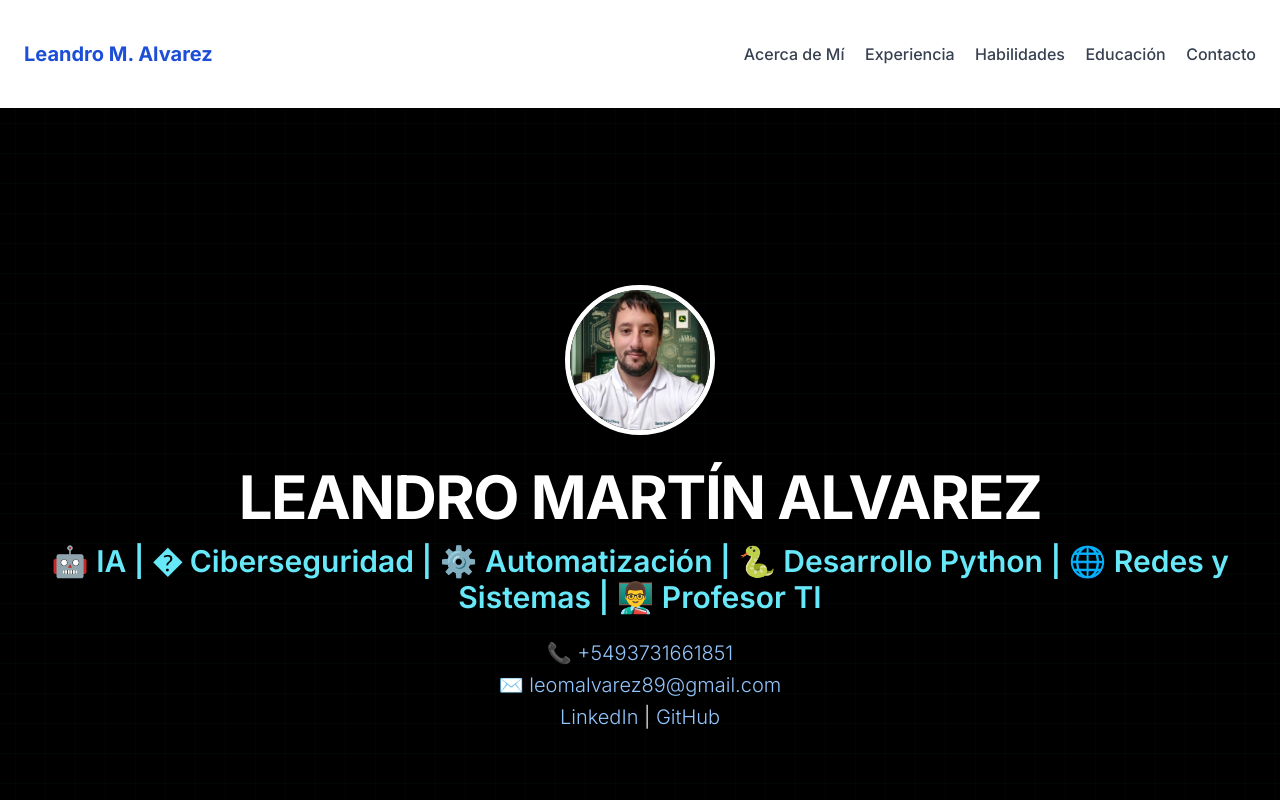
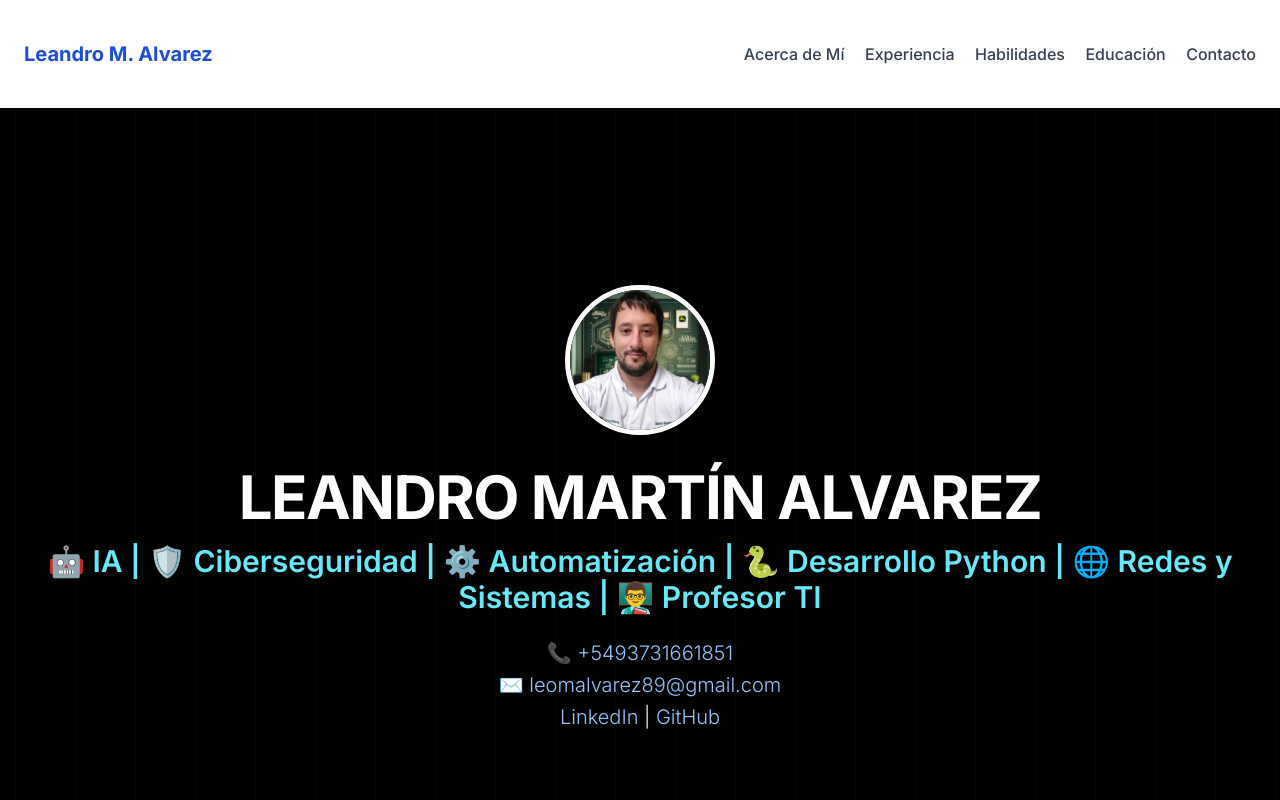
Before and after one commit to QuBiit0/qubiit0.github.io, a plain HTML site: page index.html in a window 1280 px wide. Shown: the top 800 px of the page. Drawn offline with nearby package versions, Linux system fonts and the light colour scheme.

Commit message:
Update index.html
last change

```diff
--- a/index.html
+++ b/index.html
@@ -167,7 +167,7 @@
         <div class="relative z-10 text-center px-4">
             <h1 class="text-4xl sm:text-5xl md:text-6xl font-extrabold tracking-tight mb-4 leading-tight">LEANDRO MARTÍN ALVAREZ</h1>
             <p class="text-xl sm:text-2xl md:text-3xl text-cyan-300 font-semibold mb-6">
-                🤖 IA | � Ciberseguridad | ⚙️ Automatización | 🐍 Desarrollo Python | 🌐 Redes y Sistemas | 👨‍🏫 Profesor TI
+                🤖 IA | 🛡️ Ciberseguridad | ⚙️ Automatización | 🐍 Desarrollo Python | 🌐 Redes y Sistemas | 👨‍🏫 Profesor TI
             </p>
             <div class="text-base sm:text-lg md:text-xl font-light space-y-1">
                 <p>📞 <a href="https://wa.me/5493731661851" target="_blank" class="text-blue-300 hover:underline">+5493731661851</a></p>
@@ -665,4 +665,3 @@
     </script>
 </body>
 </html>
-�
```
